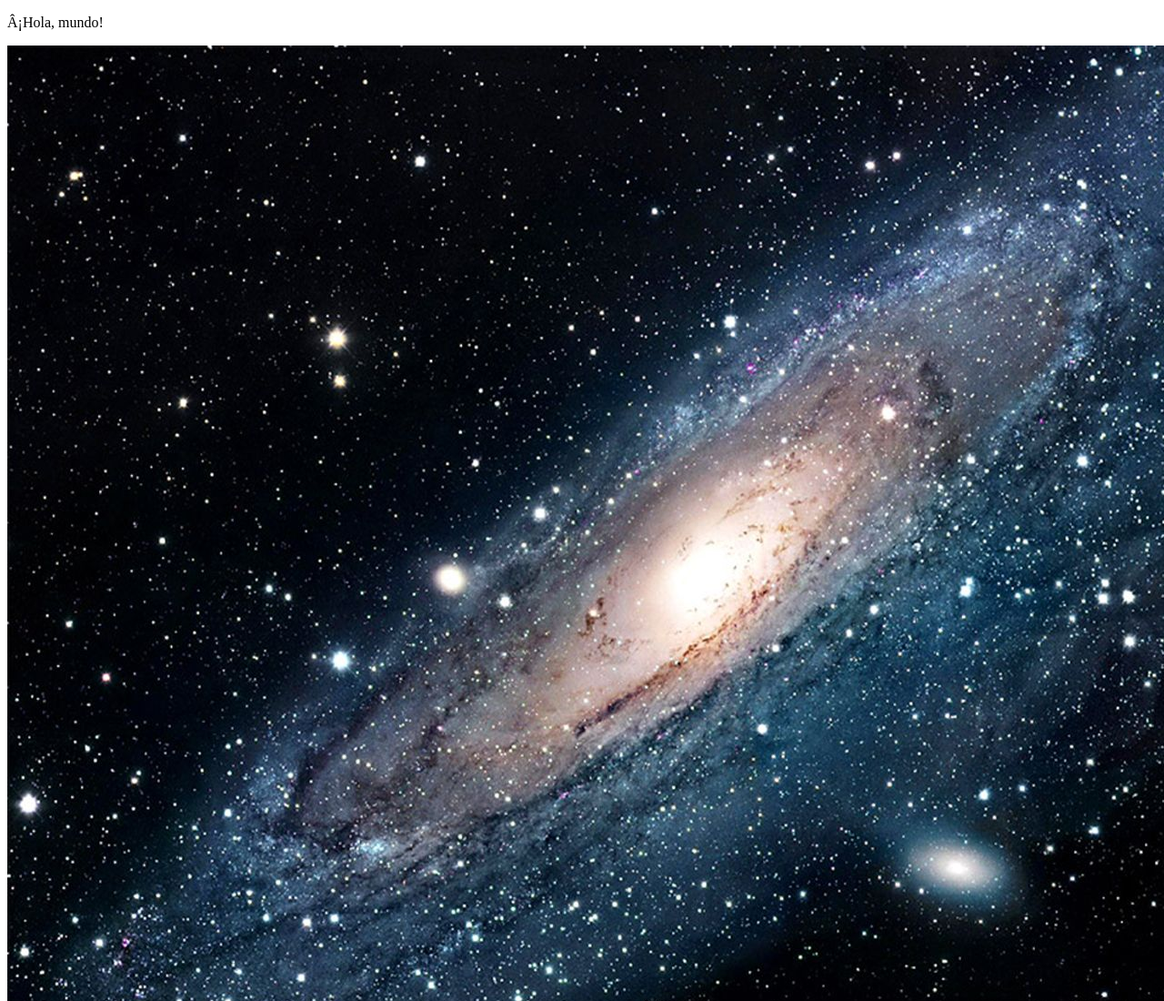
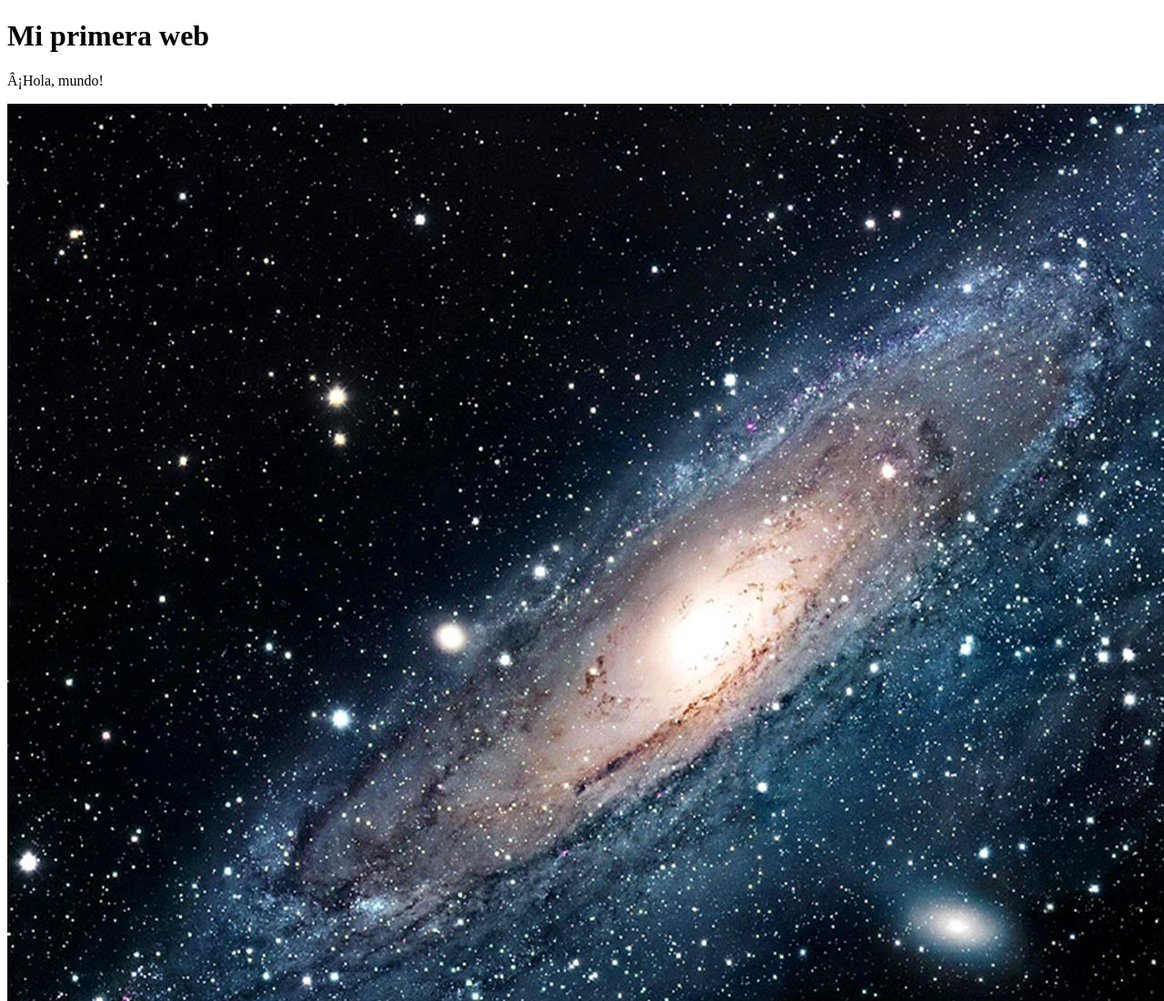
Before and after one commit to raklb/web1, a plain HTML site: page index.html in a window 1280 px wide. Shown: the top 1100 px of the page at 91% size. Drawn offline with Linux system fonts and the light colour scheme.

Commit message:
Update index.html

```diff
--- a/index.html
+++ b/index.html
@@ -8,6 +8,7 @@
 </head>
 
 <body>
+    <h1>Mi primera web</h1>
     <p>¡Hola, mundo!</p>
     <img src="img/espacio.jpg" alt="espacio">
 
```
